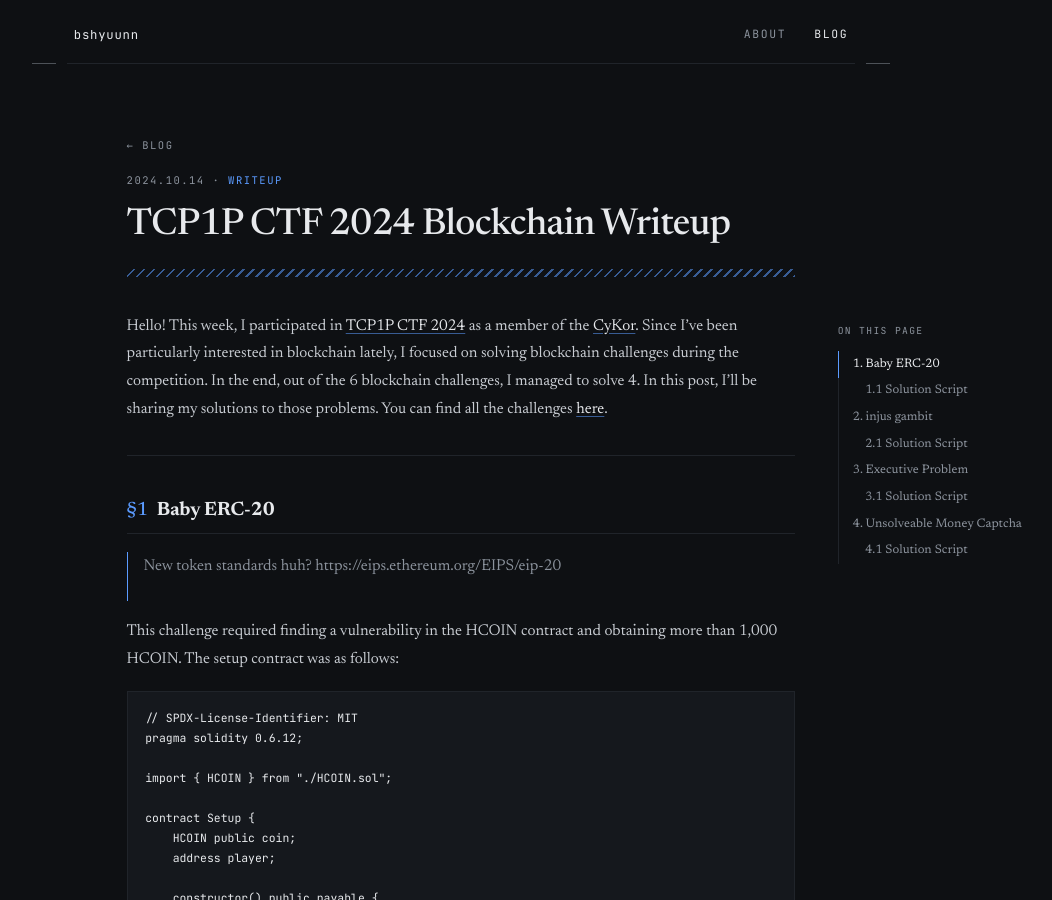
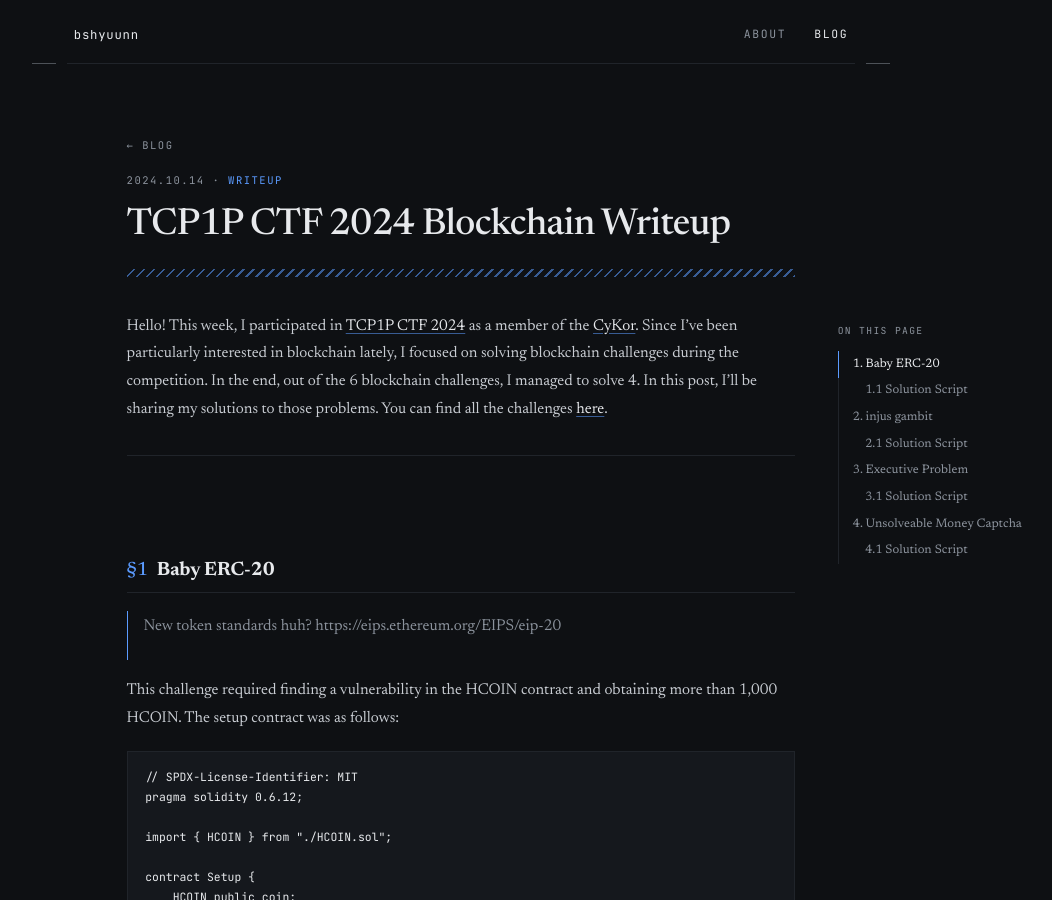
Before and after one commit to bshyuunn/bshyuunn.github.io, a Jekyll site: the page built from _posts/2024-10-14-TCP1P-CTF-2024-Blockchain-Writeup.md, in a window 1280 px wide and 900 px high. Shown: the whole window, without its empty margins (179-1231 px from the left). Built offline with Jekyll 4.4.1, drawn with Linux system fonts in a browser that asks for light colours; some web fonts are replaced.

Commit message:
Standardize paragraph spacing: single <br> before each H2 section only

````diff
--- a/_posts/2024-10-14-TCP1P-CTF-2024-Blockchain-Writeup.md
+++ b/_posts/2024-10-14-TCP1P-CTF-2024-Blockchain-Writeup.md
@@ -13,6 +13,8 @@ Hello! This week, I participated in [TCP1P CTF 2024](https://ctftime.org/event/2
 In the end, out of the 6 blockchain challenges, I managed to solve 4. In this post, I’ll be sharing my solutions to those problems. You can find all the challenges [here](https://github.com/TCP1P/TCP1P-CTF-2024-Challenges-Public).
 
 ---
+
+<br>
 
 ## 1. Baby ERC-20
 
@@ -47,10 +49,8 @@ contract Setup {
     }
 }
 ```
-<br>
 
 One interesting point was that the Solidity version used was 0.6.12, which is quite outdated. This version does not provide built-in protections against integer overflows and underflows, meaning such vulnerabilities could exist in the contract.
-<br>
 
 As expected, there was an underflow vulnerability in the `HCOIN::transfer()` function:
 
@@ -64,7 +64,6 @@ function transfer(address _to, uint256 _value) public returns (bool success) {
 	return true;
 }
 ```
-<br>
 
 In the transfer function, there is a require check to ensure that the sender has a sufficient balance. However, due to the line:
 
@@ -73,7 +72,6 @@ require(balanceOf[msg.sender] - _value >= 0, "Insufficient Balance");
 ```
 
 if `_value` is greater than `balanceOf[msg.sender]`, an underflow occurs, allowing the require statement to pass. Additionally, `balanceOf[msg.sender] -= _value;` would cause the balance to underflow as well, leading to an unexpectedly large balance.
-<br>
 
 Another requirement to solve the challenge was to set our own address as the player by calling `setPlayer()` in the Setup contract:
 
@@ -84,7 +82,6 @@ function setPlayer(address _player) public {
     player = _player;
 }
 ```
-<br>
 
 ### 1.1 Solution Script
 
@@ -133,6 +130,7 @@ contract SolveBabyERC is Script {
     }
 }
 ```
+
 <br>
 
 ## 2. injus gambit
@@ -191,7 +189,6 @@ contract Challenger2 {
     }
 }
 ```
-<br>
 
 The `Privileged::fireManager` function sets `challengeManager` to `address(0)`. However, calling this function requires owner privileges.
 
@@ -200,10 +197,8 @@ function fireManager() public onlyOwner{
     challengeManager = address(0);
 }
 ```
-<br>
 
 The ChallengeManager contract contained a function that allowed modifying the owner of the Privileged contract.
-<br>
 
 When the `ChallengeManager::challengeCurrentOwner` function is called, the `theChallenger` variable becomes the new owner. However, this function can only be called by theChallenger and requires the correct `_key` as an argument. In other words, we needed to obtain the masterKey and gain theChallenger privileges.
 
@@ -221,7 +216,6 @@ function challengeCurrentOwner(bytes32 _key) public onlyChosenChallenger{
     }
 }
 ```
-<br>
 
 First, although `masterKey` is a private variable, in the EVM, all private variables are stored in storage slots. This means we can directly query the storage slot to retrieve its value. Using the `forge inspect` command, we can confirm that the `masterKey` variable is stored in slot 1.
 
@@ -238,7 +232,6 @@ $ forge inspect ChallengeManager storage-layout --pretty
 | challenger               | address[]                | 5    | 0      | 32    | src/ChallengeManager.sol:ChallengeManager |
 | approached               | mapping(address => bool) | 6    | 0      | 32    | src/ChallengeManager.sol:ChallengeManager |
 ```
-<br>
 
 Next, using the `cast` command, we can query slot 1 of the Challenge contract and retrieve the `masterKey` value.
 
@@ -246,11 +239,8 @@ Next, using the `cast` command, we can query slot 1 of the Challenge contract an
 $ cast storage <ChallengeManager Address> 1 --rpc-url http://45.32.119.201:44445/79b1e60c-b236-4f69-80ae-c519d16b03a2
 0x494e4a55494e4a55494e4a5553555045524b45594b45594b45594b45594b4559
 ```
-<br>
 
 Now, if we can obtain Challenger privileges, we will be able to call the challengeCurrentOwner function.
-
-<br>
 
 To obtain `theChallenger` privileges, we need to use the `ChallengeManager::upgradeChallengerAttribute` function. However, there seem to be several conditions that must be met to successfully gain theChallenger status.
 
@@ -303,19 +293,14 @@ function upgradeChallengerAttribute(uint256 challengerId, uint256 strangerId) pu
     }
 }
 ```
-<br>
 
 Upon further analysis, if the player’s ID (where the player is the owner) is used as both `challengerId` and `strangerId`, and if the `gacha` value is 0 or 1 four times in a row, the theChallenger variable can be updated to the Player’s address.
-
-<br>
 
 Here, the gacha value is determined by:
 ```solidity
 uint256(keccak256(abi.encodePacked(msg.sender, block.timestamp))) % 4
 ```
 Since it relies on `block.timestamp`, it appears to be generated randomly. However, because `block.timestamp` is a predictable value, we can exploit this by ensuring our transaction executes only when the desired `gacha` value appears.
-
-<br>
 
 ### 2.1 Solution Script
 
@@ -433,12 +418,12 @@ Gas used: 677996
   gacha:  0
   isSolved:  true
 ```
+
 <br>
 
 ## 3. Executive Problem
 
 > If only we managed to climb high enough, maybe we can dethrone someone?
-
 
 The next challenge required sequentially escalating the Player’s privileges to eventually modify the `crain` value in the Crain Contract. The Setup Contract code is as follows:
 
@@ -464,7 +449,6 @@ contract Setup{
 
 }
 ```
-<br>
 
 The only function that can modulate the `crain` value is `Crain::ascendToCrain`. This function can only be called from a CrainExecutive Contract.
 
@@ -496,7 +480,6 @@ contract Crain{
 
 }
 ```
-<br>
 
 In the CrainExecutive contract, we can likely use the `transfer` function to call the desired function. The transfer function executes a low-level call using the `_message` and `to` parameters provided by the user. This means we can set the `to` parameter as the Crain Contract address and craft the appropriate calldata to execute our desired action.
 
@@ -516,11 +499,8 @@ function transfer(address to, uint256 _amount, bytes memory _message) public _on
     require(transfered, "Failed to Transfer Credit!");
 }
 ```
-<br>
 
 However, we needed the isExecutive permission to call the transfer function.
-
-<br>
 
 To obtain `isExecutive` privileges, the player must first sequentially acquire `isEmployee` and `isManager` privileges. During this process, the `buyCredit` function must be used to increase the player’s balance. Since the challenge environment provides the player with sufficient ether, this step can be easily completed.
 
@@ -548,8 +528,6 @@ function buyCredit() public payable _onlyEmployee{
     totalSupply += totalBought;
 }
 ```
-
-<br>
 
 ### 3.1 Solution Script
 
@@ -617,6 +595,7 @@ Gas used: 160223
 == Logs ==
   isSolved:  true
 ```
+
 <br>
 
 ## 4. Unsolveable Money Captcha
@@ -648,7 +627,6 @@ contract Setup {
     }
 }
 ```
-<br>
 
 In the Money Contract, funds can be deposited using the `save` function and withdrawn using the `load` function.
 
@@ -670,7 +648,6 @@ function load(uint256 userProvidedCaptcha) public {
     balances[msg.sender] = 0;
 }
 ```
-<br>
 
 However, the load function contains a reentrancy attack vulnerability. This is because it transfers funds using a low-level call before updating `balances[msg.sender]`.
 
@@ -679,7 +656,6 @@ However, the load function contains a reentrancy attack vulnerability. This is b
 require(success, 'Oh my god, what is that!?');
 balances[msg.sender] = 0;
 ```
-<br>
 
 ### 4.1 Solution Script
 
````
Also changed, not shown: _posts/2024-09-15-Pike-Finance-Exploit-Analysis.md (+1 -0 lines), _posts/2024-11-26-SECCON-CTF-13-Quals-Trillion-Ether-Writeup.md (+2 -20 lines), _posts/2025-04-05-Making-EVM-Challenges-with-foundry-ctf-template.md (+4 -8 lines), _posts/2025-04-20-ODOS-Protocol-Exploit-Analysis.md (+2 -17 lines).
